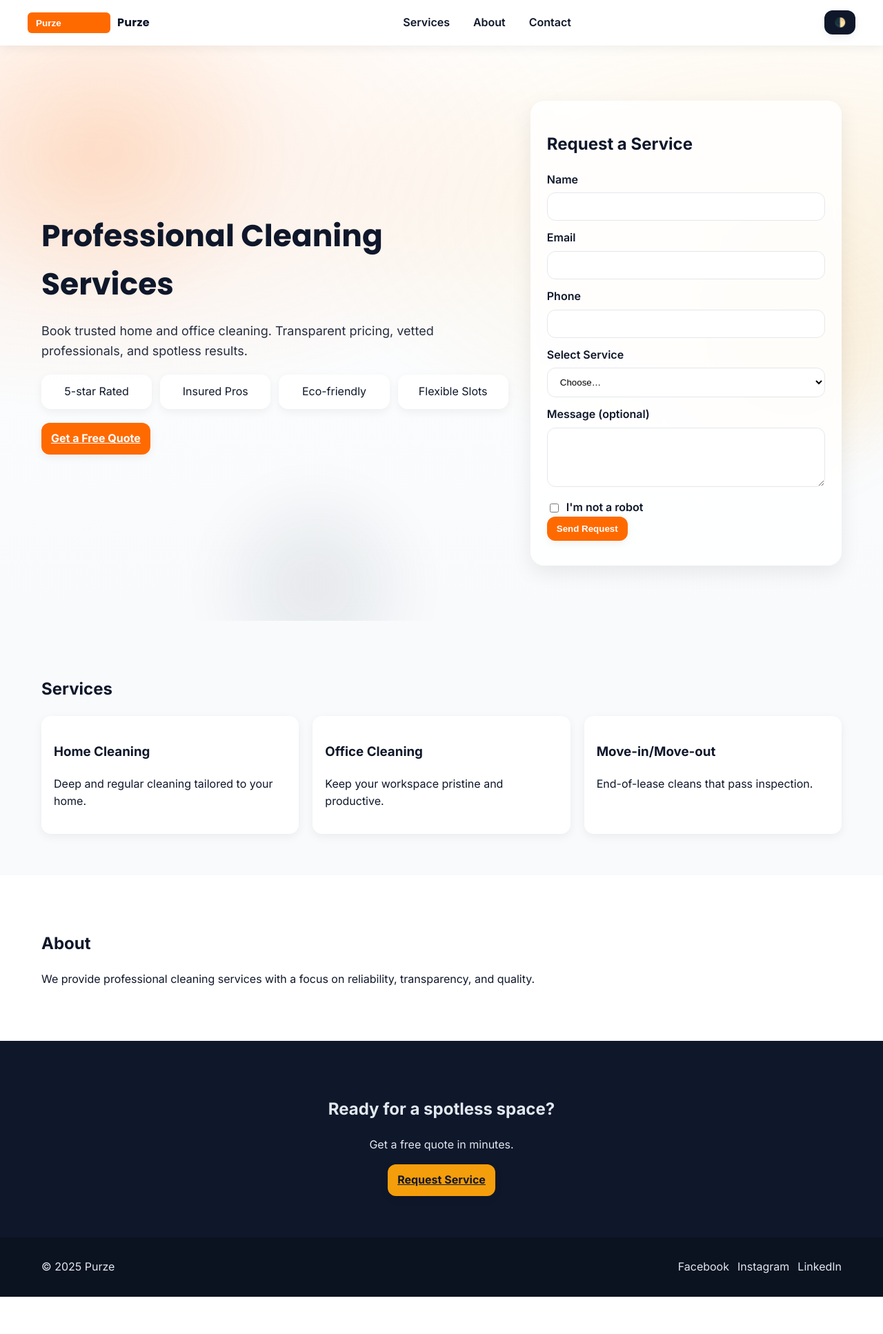
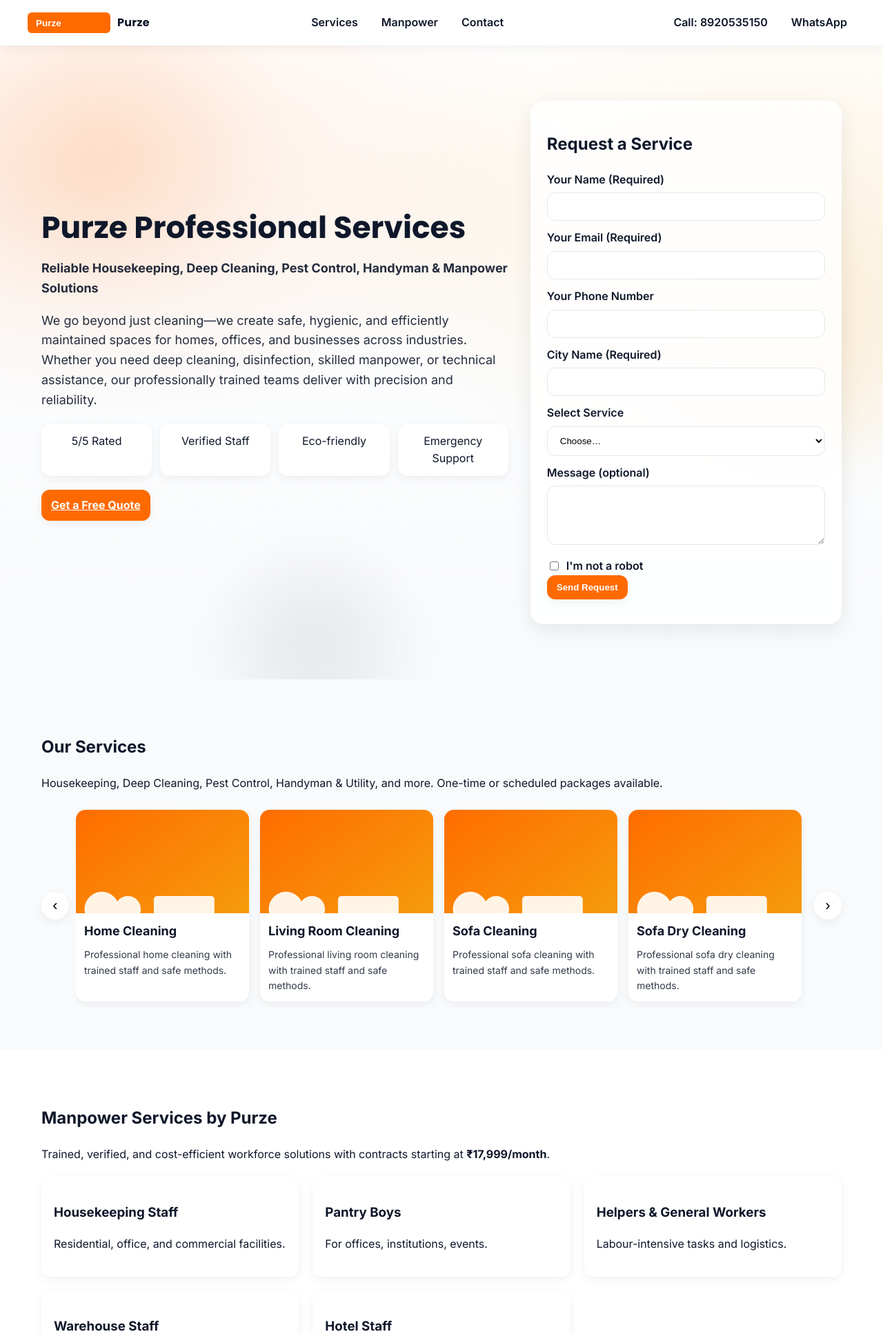
Before and after one commit to rishiratanmishra/appointment-booking-whatsapp-wordpress-plugin, a PHP site: page / in a window 1280 px wide. Shown: the top 1934 px of the page at 69% size. Before the commit the page ends 1880 px from the top, so only its background shows below. Run offline with PHP 8.4, Linux system fonts and the light colour scheme.

Commit message:
feat(content): replace copy with Purze Professional Services details; add services carousel with images; add City field; SEO meta + JSON-LD; update PHP submit handler

```diff
--- a/purze-modern-ui/assets/css/style.css
+++ b/purze-modern-ui/assets/css/style.css
@@ -97,9 +97,25 @@ input:focus, select:focus, textarea:focus { border-color: var(--primary); box-sh
 .reveal { opacity: 0; transform: translateY(16px); transition: opacity .6s ease, transform .6s ease; }
 .reveal.in { opacity: 1; transform: translateY(0); }
 
+/* Header CTAs */
+.header-cta { display: flex; gap: 10px; align-items: center; }
+.subhead { font-size: 20px; font-weight: 700; margin: 6px 0 10px; }
+
+/* Carousel */
+.carousel { position: relative; display: grid; grid-template-columns: auto 1fr auto; gap: 10px; align-items: center; }
+.carousel-viewport { overflow-x: auto; scroll-snap-type: x mandatory; -webkit-overflow-scrolling: touch; }
+.carousel-track { display: grid; grid-auto-flow: column; grid-auto-columns: calc(25% - 12px); gap: 16px; padding: 10px 4px; }
+.carousel-card { scroll-snap-align: start; background: #fff; border-radius: var(--radius-md); box-shadow: var(--shadow-sm); overflow: hidden; display: flex; flex-direction: column; }
+.carousel-card img { width: 100%; height: 150px; object-fit: cover; background: #f3f4f6; }
+.carousel-card .card-body { padding: 12px; }
+.carousel-card h3 { margin: 0 0 8px; font-size: 18px; }
+.carousel-card p { margin: 0; font-size: 14px; opacity: .85; }
+.carousel-btn { height: 40px; width: 40px; border-radius: 999px; border: none; background: #fff; box-shadow: var(--shadow-sm); cursor: pointer; font-size: 22px; line-height: 1; display: grid; place-items: center; }
+
 /* Responsive */
 @media (max-width: 1024px) {
 	.hero-grid { grid-template-columns: 1fr; }
+	.carousel-track { grid-auto-columns: calc(50% - 12px); }
 }
 @media (max-width: 768px) {
 	.hero { padding: 60px 0; }
@@ -107,3 +123,4 @@ input:focus, select:focus, textarea:focus { border-color: var(--primary); box-sh
 	.badges { grid-template-columns: repeat(2, minmax(0, 1fr)); }
 	.cards { grid-template-columns: 1fr; }
 }
+@media (max-width: 640px) { .carousel-track { grid-auto-columns: 100%; } }
--- a/purze-modern-ui/assets/js/app.js
+++ b/purze-modern-ui/assets/js/app.js
@@ -7,12 +7,35 @@
 	function setMsg(el, text, isError){el.textContent=text||''; el.classList.toggle('error', !!isError); el.classList.toggle('success', !isError);}
 
 	var SERVICES = [
-		{ label: 'Web Design', value: 'web_design' },
-		{ label: 'Graphic Design', value: 'graphic_design' },
-		{ label: 'SEO', value: 'seo' },
-		{ label: 'Digital Marketing', value: 'digital_marketing' },
-		{ label: 'Other', value: 'other' }
-	];
+		'Home Cleaning','Living Room Cleaning','Sofa Cleaning','Sofa Dry Cleaning','Chair Cleaning','Carpet Cleaning','Mattress Cleaning','Curtains Cleaning','Floor Cleaning','Tiles Cleaning','Marble Polish','Kitchen Cleaning','Bathroom Cleaning','Painting Services','Pest Control','Blanket Cleaning','House Keeping','Car Cleaning','Office Cleaning','Façade Cleaning','Restaurant Cleaning','Hotel Cleaning','Water Tank Cleaning','Man Power Services'
+	].map(function(label){ return { label: label, value: label.toLowerCase().replace(/\s+/g,'_') }; });
+
+	function buildCarousel(){
+		var track = qs('#svcTrack'); if (!track) return;
+		track.innerHTML = '';
+		SERVICES.forEach(function(s){
+			var card = document.createElement('article');
+			card.className = 'carousel-card reveal';
+			var img = document.createElement('img');
+			img.src = './assets/img/service-placeholder.svg';
+			img.alt = s.label + ' image';
+			var body = document.createElement('div');
+			body.className = 'card-body';
+			var h3 = document.createElement('h3'); h3.textContent = s.label;
+			var p = document.createElement('p'); p.textContent = 'Professional ' + s.label.toLowerCase() + ' with trained staff and safe methods.';
+			body.appendChild(h3); body.appendChild(p);
+			card.appendChild(img); card.appendChild(body);
+			track.appendChild(card);
+		});
+		var vp = track.parentElement;
+		var prev = qs('#svcPrev'); var next = qs('#svcNext');
+		function scrollByCards(dir){
+			var width = vp.clientWidth || 300;
+			vp.scrollBy({ left: dir * width, behavior: 'smooth' });
+		}
+		if (prev) prev.addEventListener('click', function(){ scrollByCards(-1); });
+		if (next) next.addEventListener('click', function(){ scrollByCards(1); });
+	}
 
 	// Parallax
 	function setupParallax(){
@@ -58,14 +81,17 @@
 			});
 		}
 
-		// Populate services
-		var svc = qs('#service');
-		if (svc) {
+		// Populate services select
+		var svcSel = qs('#service');
+		if (svcSel) {
 			SERVICES.forEach(function(s){
 				var opt = document.createElement('option');
-				opt.value = s.value; opt.textContent = s.label; svc.appendChild(opt);
+				opt.value = s.value; opt.textContent = s.label; svcSel.appendChild(opt);
 			});
 		}
+
+		// Build services carousel
+		buildCarousel();
 
 		// Form handling
 		var form = qs('#lead-form');
@@ -79,6 +105,11 @@
 				var data = new FormData(form);
 				var ph = normalizePhone(String(data.get('phone')||''));
 				if (data.has('phone')) data.set('phone', ph);
+				if ((data.get('city')||'').trim() === ''){
+					setMsg(msg, 'Please enter your city.', true);
+					if (btn){ btn.disabled = false; btn.textContent = btn.dataset.old; }
+					return;
+				}
 				if (digits(ph).length < 7) {
 					setMsg(msg, 'Please enter a valid phone number (7+ digits).', true);
 					if (btn){ btn.disabled = false; btn.textContent = btn.dataset.old; }
--- a/purze-modern-ui/index.html
+++ b/purze-modern-ui/index.html
@@ -3,13 +3,36 @@
 <head>
 	<meta charset="utf-8">
 	<meta name="viewport" content="width=device-width, initial-scale=1">
-	<title>Purze Cleaning Services</title>
+	<title>Purze Professional Services | Housekeeping, Deep Cleaning, Pest Control, Handyman & Manpower</title>
+	<meta name="description" content="Purze Professional Services delivers housekeeping, deep cleaning, pest control, handyman and manpower solutions across Delhi, Haryana, Uttar Pradesh and Rajasthan. Call 8920535150 for reliable professionals.">
 	<link rel="preconnect" href="https://fonts.googleapis.com">
 	<link rel="preconnect" href="https://fonts.gstatic.com" crossorigin>
 	<link href="https://fonts.googleapis.com/css2?family=Inter:wght@400;600;700&family=Poppins:wght@600;700&display=swap" rel="stylesheet">
 	<link rel="stylesheet" href="./assets/css/style.css">
 	<link rel="icon" href="./assets/img/logo.svg">
 	<meta name="theme-color" content="#FF6A00">
+	<link rel="canonical" href="https://www.purzeprofessionalservices/">
+	<meta property="og:title" content="Purze Professional Services">
+	<meta property="og:description" content="Reliable Housekeeping, Deep Cleaning, Pest Control, Handyman & Manpower Solutions.">
+	<meta property="og:type" content="website">
+	<meta property="og:image" content="./assets/img/logo.svg">
+	<script type="application/ld+json">
+	{
+		"@context": "https://schema.org",
+		"@type": "LocalBusiness",
+		"name": "Purze Professional Services",
+		"url": "https://www.purzeprofessionalservices/",
+		"image": "https://www.purzeprofessionalservices/assets/img/logo.svg",
+		"telephone": "+918920535150",
+		"email": "info@purzeprofessionalservices",
+		"areaServed": ["Delhi", "Haryana", "Uttar Pradesh", "Rajasthan"],
+		"description": "Housekeeping, deep cleaning, pest control, handyman and manpower solutions.",
+		"sameAs": [
+			"https://facebook.com/",
+			"https://instagram.com/"
+		]
+	}
+	</script>
 </head>
 <body>
 	<header class="site-header">
@@ -20,10 +43,13 @@
 			</a>
 			<nav class="nav">
 				<a href="#services" class="nav-link reveal">Services</a>
-				<a href="#about" class="nav-link reveal">About</a>
+				<a href="#manpower" class="nav-link reveal">Manpower</a>
 				<a href="#contact" class="nav-link reveal">Contact</a>
 			</nav>
-			<button id="darkToggle" class="btn btn-dark reveal" aria-pressed="false" aria-label="Toggle dark mode">🌓</button>
+			<div class="header-cta reveal">
+				<a href="tel:+918920535150" class="nav-link">Call: 8920535150</a>
+				<a href="https://wa.me/918920535150" class="nav-link">WhatsApp</a>
+			</div>
 		</div>
 	</header>
 
@@ -36,13 +62,14 @@
 			</div>
 			<div class="container hero-grid">
 				<div class="hero-copy reveal">
-					<h1>Professional Cleaning Services</h1>
-					<p>Book trusted home and office cleaning. Transparent pricing, vetted professionals, and spotless results.</p>
+					<h1>Purze Professional Services</h1>
+					<p class="subhead">Reliable Housekeeping, Deep Cleaning, Pest Control, Handyman & Manpower Solutions</p>
+					<p>We go beyond just cleaning—we create safe, hygienic, and efficiently maintained spaces for homes, offices, and businesses across industries. Whether you need deep cleaning, disinfection, skilled manpower, or technical assistance, our professionally trained teams deliver with precision and reliability.</p>
 					<ul class="badges">
-						<li class="badge reveal">5-star Rated</li>
-						<li class="badge reveal">Insured Pros</li>
+						<li class="badge reveal">5/5 Rated</li>
+						<li class="badge reveal">Verified Staff</li>
 						<li class="badge reveal">Eco-friendly</li>
-						<li class="badge reveal">Flexible Slots</li>
+						<li class="badge reveal">Emergency Support</li>
 					</ul>
 					<div class="cta-row">
 						<a href="#lead-form" class="btn btn-primary reveal">Get a Free Quote</a>
@@ -52,14 +79,17 @@
 					<h2 id="lead-form-title">Request a Service</h2>
 					<form id="lead-form" novalidate>
 						<p class="hp"><label>Website <input type="text" name="website" tabindex="-1" autocomplete="off"></label></p>
-						<label for="name">Name</label>
+						<label for="name">Your Name (Required)</label>
 						<input id="name" name="name" type="text" required>
 
-						<label for="email">Email</label>
+						<label for="email">Your Email (Required)</label>
 						<input id="email" name="email" type="email" required>
 
-						<label for="phone">Phone</label>
+						<label for="phone">Your Phone Number</label>
 						<input id="phone" name="phone" type="tel" required>
+
+						<label for="city">City Name (Required)</label>
+						<input id="city" name="city" type="text" required>
 
 						<label for="service">Select Service</label>
 						<select id="service" name="service" required>
@@ -80,34 +110,70 @@
 
 		<section id="services" class="section">
 			<div class="container">
-				<h2 class="reveal">Services</h2>
-				<div class="cards">
-					<div class="card reveal"><h3>Home Cleaning</h3><p>Deep and regular cleaning tailored to your home.</p></div>
-					<div class="card reveal"><h3>Office Cleaning</h3><p>Keep your workspace pristine and productive.</p></div>
-					<div class="card reveal"><h3>Move-in/Move-out</h3><p>End-of-lease cleans that pass inspection.</p></div>
+				<h2 class="reveal">Our Services</h2>
+				<p class="reveal">Housekeeping, Deep Cleaning, Pest Control, Handyman & Utility, and more. One-time or scheduled packages available.</p>
+				<div class="carousel">
+					<button class="carousel-btn prev" aria-label="Previous" id="svcPrev">‹</button>
+					<div class="carousel-viewport">
+						<div class="carousel-track" id="svcTrack" aria-live="polite">
+							<!-- Cards injected by JS -->
+						</div>
+					</div>
+					<button class="carousel-btn next" aria-label="Next" id="svcNext">›</button>
 				</div>
 			</div>
 		</section>
 
-		<section id="about" class="section muted">
+		<section class="section muted" id="manpower">
 			<div class="container">
-				<h2 class="reveal">About</h2>
-				<p class="reveal">We provide professional cleaning services with a focus on reliability, transparency, and quality.</p>
+				<h2 class="reveal">Manpower Services by Purze</h2>
+				<p class="reveal">Trained, verified, and cost-efficient workforce solutions with contracts starting at <strong>₹17,999/month</strong>.</p>
+				<div class="cards">
+					<div class="card reveal"><h3>Housekeeping Staff</h3><p>Residential, office, and commercial facilities.</p></div>
+					<div class="card reveal"><h3>Pantry Boys</h3><p>For offices, institutions, events.</p></div>
+					<div class="card reveal"><h3>Helpers & General Workers</h3><p>Labour-intensive tasks and logistics.</p></div>
+					<div class="card reveal"><h3>Warehouse Staff</h3><p>Loaders, pickers, packers, inventory support.</p></div>
+					<div class="card reveal"><h3>Hotel Staff</h3><p>Room service, kitchen helpers, stewards.</p></div>
+				</div>
+				<ul>
+					<li>Fully Trained and Background Verified</li>
+					<li>Flexible Contracts (Monthly/Quarterly/Yearly)</li>
+					<li>Replacement Guarantee</li>
+					<li>Uniformed, Professional, and Punctual Staff</li>
+					<li>Short-Term Projects or Long-Term Assignments</li>
+				</ul>
+			</div>
+		</section>
+
+		<section class="section">
+			<div class="container">
+				<h2 class="reveal">Why Purze?</h2>
+				<ul class="reveal">
+					<li>Trusted by Homes, Offices & Brands Nationwide</li>
+					<li>5/5 Customer Satisfaction Rating</li>
+					<li>Flexible Schedules & Emergency Support</li>
+					<li>Verified Staff • Latest Equipment • Safe Chemicals</li>
+					<li>Transparent Pricing • Multi-City Coverage</li>
+				</ul>
 			</div>
 		</section>
 
 		<section id="contact" class="section dark">
 			<div class="container center">
-				<h2 class="reveal">Ready for a spotless space?</h2>
-				<p class="reveal">Get a free quote in minutes.</p>
-				<a href="#lead-form" class="btn btn-accent reveal">Request Service</a>
+				<h2 class="reveal">Get in Touch Today</h2>
+				<p class="reveal">Let’s tailor a plan that fits your cleaning and manpower needs.</p>
+				<p class="reveal">
+					<a href="tel:+918920535150" class="btn btn-accent">Call 8920535150</a>
+					<a href="mailto:info@purzeprofessionalservices" class="btn btn-primary">Email Us</a>
+				</p>
+				<p class="reveal" style="opacity:.9;">Cities Served: Delhi, Haryana, Uttar Pradesh, Rajasthan</p>
 			</div>
 		</section>
 	</main>
 
 	<footer class="site-footer">
 		<div class="container footer-inner">
-			<div>© <span id="year"></span> Purze</div>
+			<div>© <span id="year"></span> Purze • <a href="https://www.purzeprofessionalservices/">www.purzeprofessionalservices</a></div>
 			<nav class="socials">
 				<a href="#" aria-label="Facebook" class="reveal">Facebook</a>
 				<a href="#" aria-label="Instagram" class="reveal">Instagram</a>
```
Also changed, not shown: purze-modern-ui/submit.php (+5 -2 lines), purze-modern-ui/assets/img/service-placeholder.svg (added).
